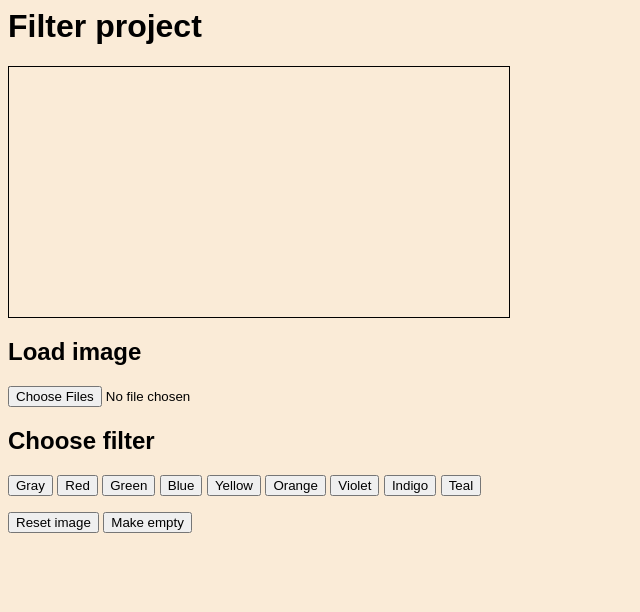
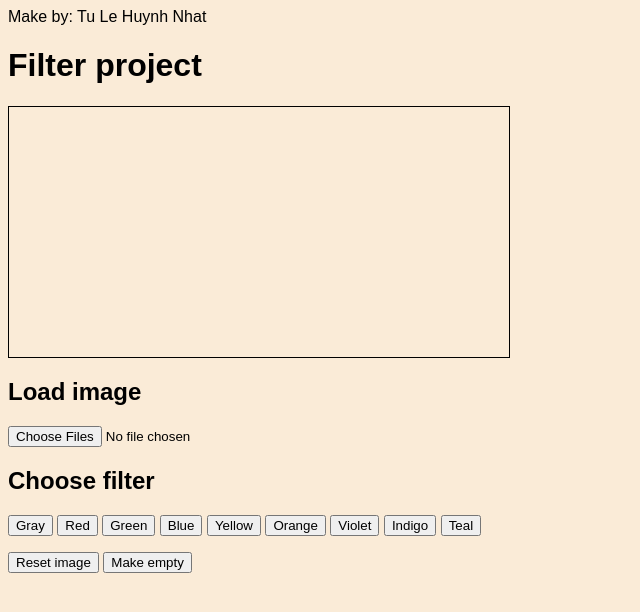
Before and after one commit to Tarykege/Tarykege.github.io, a plain HTML site: page index.html in a window 1280 px wide. Shown: the whole page, without its empty margins (0-640 px from the left). Drawn offline with Linux system fonts and the light colour scheme.

Commit message:
add name

```diff
--- a/index.html
+++ b/index.html
@@ -4,6 +4,7 @@
     <link rel="stylesheet" href="index.css" type="text/css">
 </head>
 <body>
+    <p>Make by: Tu Le Huynh Nhat</p>
     <h1>Filter project</h1>
     <canvas id="can"></canvas>
     <h2>Load image</h2>
```
